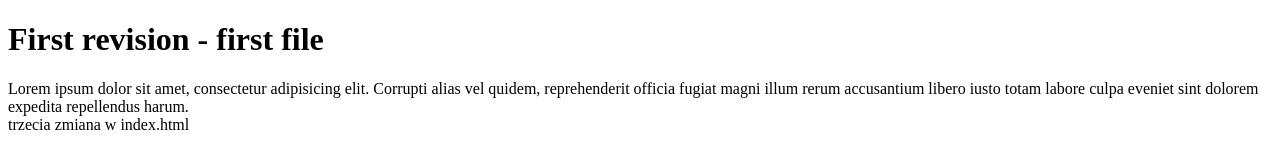
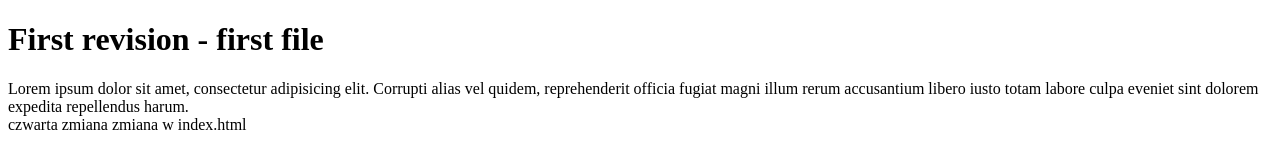
Before and after one commit to mikolaj-kulesz/111, a plain HTML site: page index.html in a window 1280 px wide. Drawn offline with Linux system fonts and the light colour scheme.

Commit message:
four review new test

```diff
--- a/index.html
+++ b/index.html
@@ -10,7 +10,7 @@
 		Lorem ipsum dolor sit amet, consectetur adipisicing elit. Corrupti alias vel quidem, reprehenderit officia fugiat magni illum rerum accusantium libero iusto totam labore culpa eveniet sint dolorem expedita repellendus harum.
 	</div>
 	<div>
-		trzecia zmiana w index.html
+		czwarta zmiana zmiana w index.html
 	</div>
 
 </body>
```
